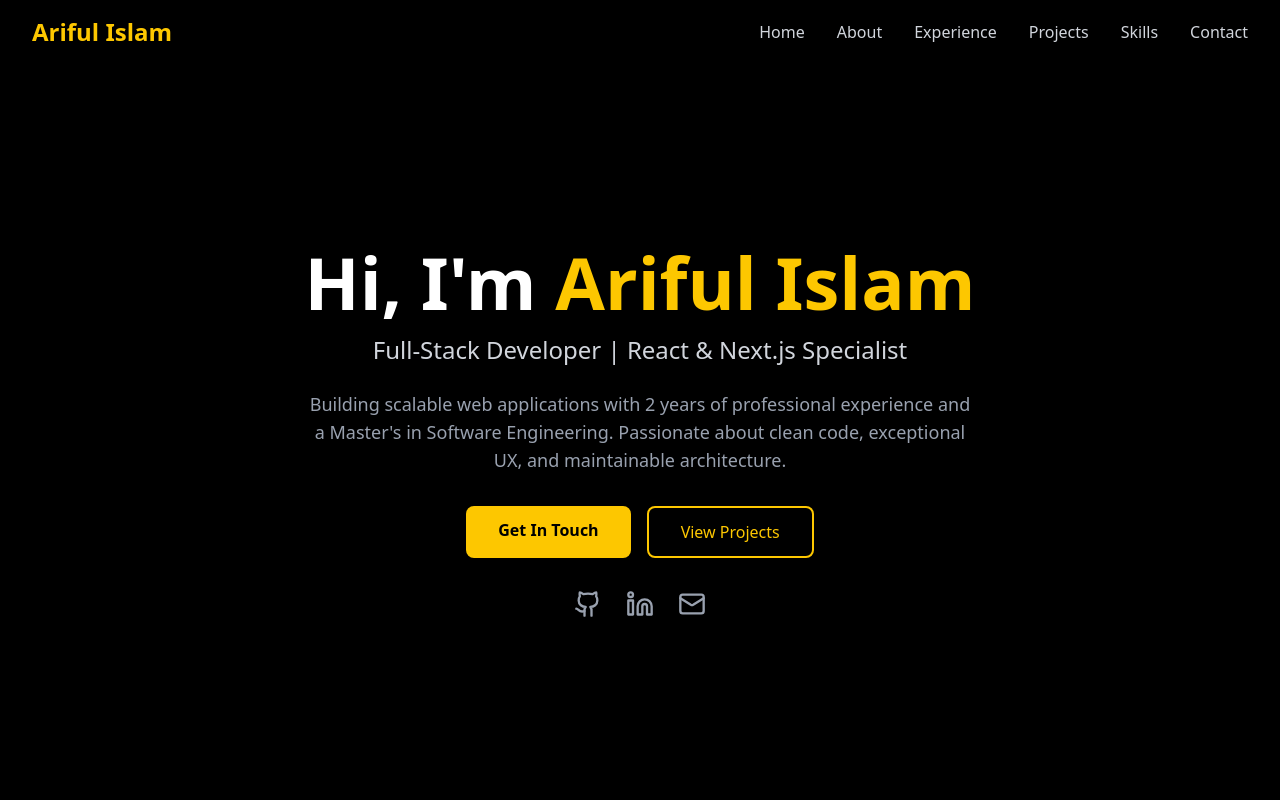
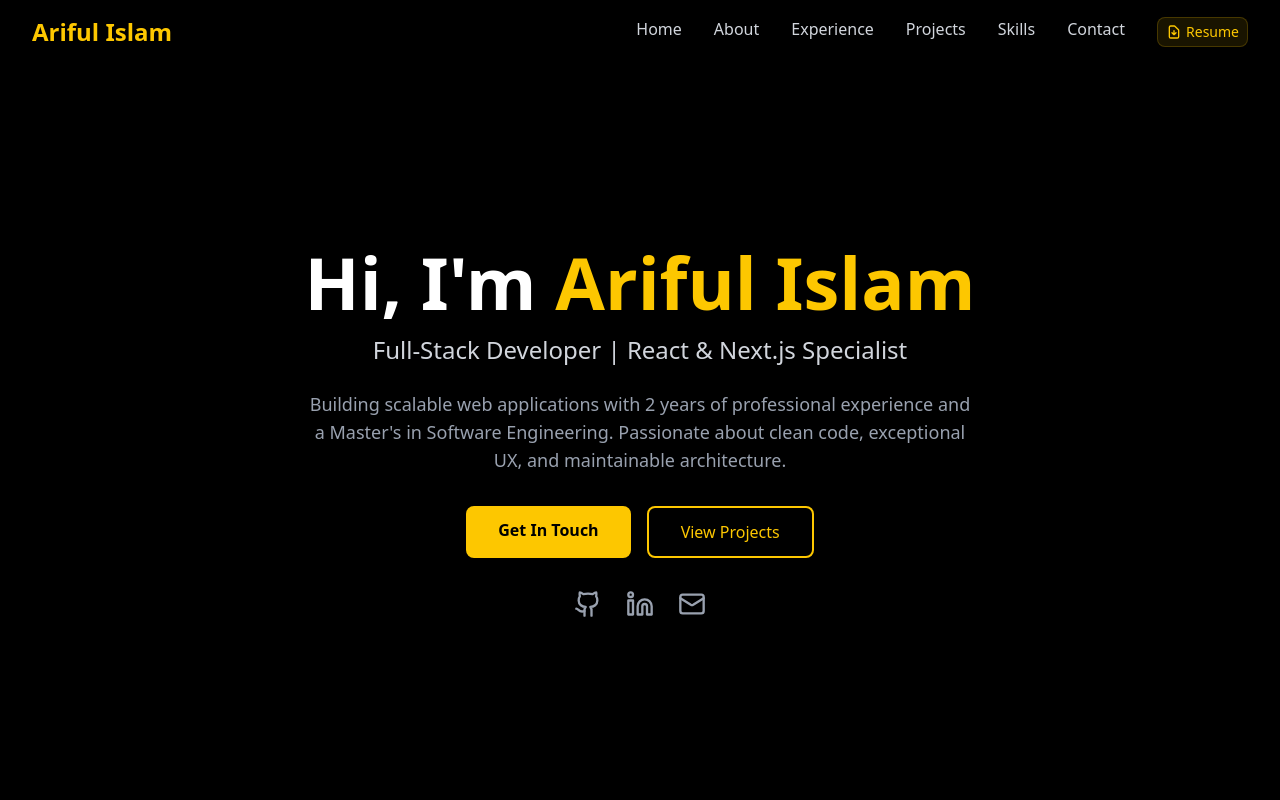
Before and after one commit to ariful202291976/my-portfolio, a Next.js app: page / in a window 1280 px wide. Shown: the top 800 px of the page. Built offline with nearby package versions, Linux system fonts and the light colour scheme.

Commit message:
update navbar

```diff
--- a/src/components/Navbar.tsx
+++ b/src/components/Navbar.tsx
@@ -45,6 +45,29 @@ export default function Navbar() {
                 {link.name}
               </a>
             ))}
+             {/* Resume Download */}
+              <div>
+                <a
+                  href="/resume/ariful-resume.pdf"
+                  download
+                  className="inline-flex items-center gap-1 px-2 py-1 text-xs lg:text-sm bg-yellow-400/10 text-yellow-400 border border-yellow-400/20 rounded-lg hover:bg-yellow-400/20 transition-colors"
+                >
+                  <svg
+                    className="w-4 h-4"
+                    fill="none"
+                    stroke="currentColor"
+                    viewBox="0 0 24 24"
+                  >
+                    <path
+                      strokeLinecap="round"
+                      strokeLinejoin="round"
+                      strokeWidth={2}
+                      d="M12 10v6m0 0l-3-3m3 3l3-3m2 8H7a2 2 0 01-2-2V5a2 2 0 012-2h5.586a1 1 0 01.707.293l5.414 5.414a1 1 0 01.293.707V19a2 2 0 01-2 2z"
+                    />
+                  </svg>
+                  Resume
+                </a>
+              </div>
           </div>
 
           {/* Mobile Menu Button */}
@@ -71,6 +94,30 @@ export default function Navbar() {
                 {link.name}
               </a>
             ))}
+
+             {/* Resume Download */}
+              <div>
+                <a
+                  href="/resume/ariful-resume.pdf"
+                  download
+                  className="inline-flex items-center gap-1 px-2 py-1 text-xs lg:text-sm bg-yellow-400/10 text-yellow-400 border border-yellow-400/20 rounded-lg hover:bg-yellow-400/20 transition-colors"
+                >
+                  <svg
+                    className="w-4 h-4"
+                    fill="none"
+                    stroke="currentColor"
+                    viewBox="0 0 24 24"
+                  >
+                    <path
+                      strokeLinecap="round"
+                      strokeLinejoin="round"
+                      strokeWidth={2}
+                      d="M12 10v6m0 0l-3-3m3 3l3-3m2 8H7a2 2 0 01-2-2V5a2 2 0 012-2h5.586a1 1 0 01.707.293l5.414 5.414a1 1 0 01.293.707V19a2 2 0 01-2 2z"
+                    />
+                  </svg>
+                  Resume
+                </a>
+              </div>
           </div>
         </div>
       )}
```
